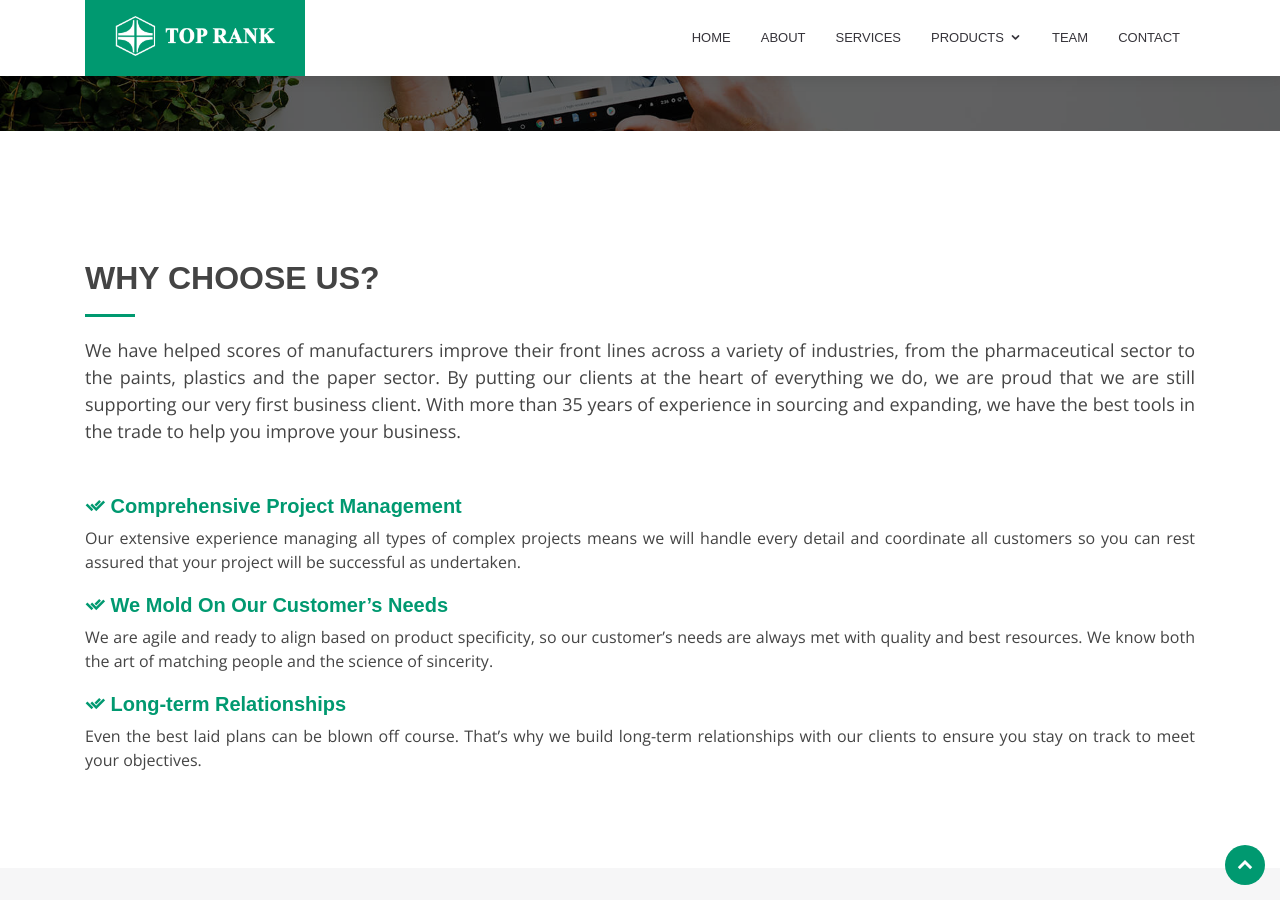
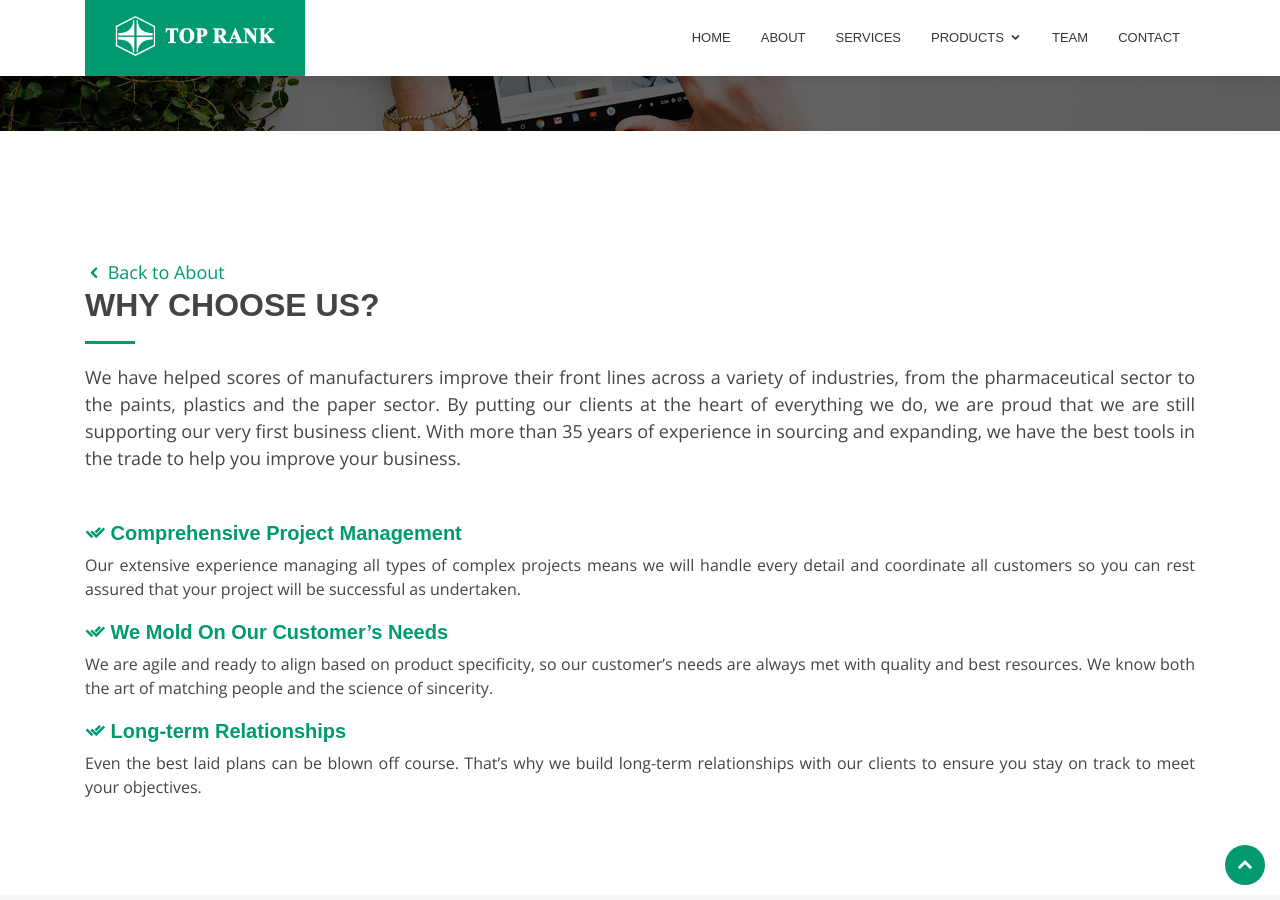
Before and after one commit to neyamat101/neyamat101.github.io, a Jekyll site: the page built from details.md, in a window 1280 px wide and 900 px high, scrolled down 589 px. Built offline with Jekyll 4.4.1, drawn with Linux system fonts in a browser that asks for light colours; some of the changed text lies outside the part shown.

Commit message:
Update details.html
Back button set

```diff
--- a/_includes/details.html
+++ b/_includes/details.html
@@ -5,6 +5,7 @@
         <div class="row">
             <div class="col-lg-12 d-flex align-items-stretch" data-aos="fade-right">
                 <div class="section-title">
+                    <a href="/#why-us"><p><i class="icofont-rounded-left"></i> Back to About</p></a>
                     <h2>Why Choose Us?</h2>
                     <p>
                         We have helped scores of manufacturers improve their front lines across a variety
@@ -57,6 +58,7 @@
         <div class="row">
             <div class="col-lg-12">
                 <div class="section-title" data-aos="fade-right">
+                    <a href="/#services"><p><i class="icofont-rounded-left"></i> Back to Services</p></a>
                     <h2>Services</h2>
                     <p>With over 400 products in our portfolio, we're the leading international supplier of APIs
                         Check out our blog for company updates, industry news, and insights from thought leaders</p>
@@ -98,6 +100,7 @@
   <div class="container">
 
     <div class="section-title content" data-aos="fade-left">
+       <a href="/#products"><p><i class="icofont-rounded-left"></i> Back to Products</p></a>
       <h2>Pharma</h2>
       <h5>Caring for our customers: Quality at speed…</h5>
       <p>We offer you a compelling combination of non-sterile and sterile steroids, biobased products and
@@ -131,6 +134,7 @@
     <div class="container">
 
         <div class="section-title content" data-aos="fade-left">
+            <a href="/#products"><p><i class="icofont-rounded-left"></i> Back to Products</p></a>
             <h2>Pulp</h2>
             <h5>Our options offer the most</h5>
             <p>Our focus is on delivering the best possible pulp. Whether you produce Tissue paper, milk packaging, specialty
@@ -158,6 +162,7 @@
     <div class="container">
 
         <div class="section-title content" data-aos="fade-left">
+            <a href="/#products"><p><i class="icofont-rounded-left"></i> Back to Products</p></a>
             <h2>Minerals</h2>
             <h5>Ready to provide our products to you</h5>
             <p>Our entry in Bangladesh market with Calcium Carbonate was hugely successful in late 90s’. We were able to penetrate
@@ -180,6 +185,7 @@
     <div class="container">
 
         <div class="section-title content" data-aos="fade-left">
+            <a href="/#products"><p><i class="icofont-rounded-left"></i> Back to Products</p></a>
             <h2>Chemicals</h2>
             <h5>We Operate Globally…</h5>
             <p>Founded in 1926 in the North East of England, Our Chemical partner is an independent chemical manufacturing company
@@ -196,6 +202,7 @@
   <div class="container">
 
     <div class="section-title content" data-aos="fade-left">
+      <a href="#pharma-details"><p><i class="icofont-rounded-left"></i> Back to Pharma</p></a>
       <h2>Steroids</h2>
       <table class="table table-striped">
         <thead>
@@ -512,6 +519,7 @@
   <div class="container">
 
     <div class="section-title content" data-aos="fade-left">
+      <a href="#pharma-details"><p><i class="icofont-rounded-left"></i> Back to Pharma</p></a>
       <h2>Sterile Steroids</h2>
       <table class="table table-striped">
         <thead>
@@ -588,6 +596,7 @@
   <div class="container">
 
     <div class="section-title content" data-aos="fade-left">
+      <a href="#pharma-details"><p><i class="icofont-rounded-left"></i> Back to Pharma</p></a>
       <h2>High Potent Substances</h2>
       <table class="table table-striped">
         <thead>
@@ -646,6 +655,7 @@
   <div class="container">
 
     <div class="section-title content" data-aos="fade-left">
+      <a href="#pharma-details"><p><i class="icofont-rounded-left"></i> Back to Pharma</p></a>
       <h2>Anti-Neoplastics</h2>
       <table class="table table-striped">
         <thead>
@@ -680,6 +690,7 @@
   <div class="container">
 
     <div class="section-title content" data-aos="fade-left">
+      <a href="#pharma-details"><p><i class="icofont-rounded-left"></i> Back to Pharma</p></a>
       <h2>Products for IV solutions</h2>
       <table class="table table-striped">
         <thead>
@@ -792,6 +803,7 @@
   <div class="container">
 
     <div class="section-title content" data-aos="fade-left">
+      <a href="#pharma-details"><p><i class="icofont-rounded-left"></i> Back to Pharma</p></a>
       <h2>Oncology</h2>
       <table class="table table-striped">
         <thead>
@@ -988,6 +1000,7 @@
   <div class="container">
 
     <div class="section-title content" data-aos="fade-left">
+      <a href="#pharma-details"><p><i class="icofont-rounded-left"></i> Back to Pharma</p></a>
       <h2>Veterinary</h2>
       <table class="table table-striped">
         <thead>
@@ -1154,6 +1167,7 @@
   <div class="container">
 
     <div class="section-title content" data-aos="fade-left">
+      <a href="#pharma-details"><p><i class="icofont-rounded-left"></i> Back to Pharma</p></a>
       <h2>Sealing Solutions/Packaging</h2>
     </div>
 
@@ -1164,6 +1178,7 @@
   <div class="container">
 
     <div class="section-title content" data-aos="fade-left">
+      <a href="#pharma-details"><p><i class="icofont-rounded-left"></i> Back to Pharma</p></a>
       <h2>Others</h2>
     </div>
 
```
